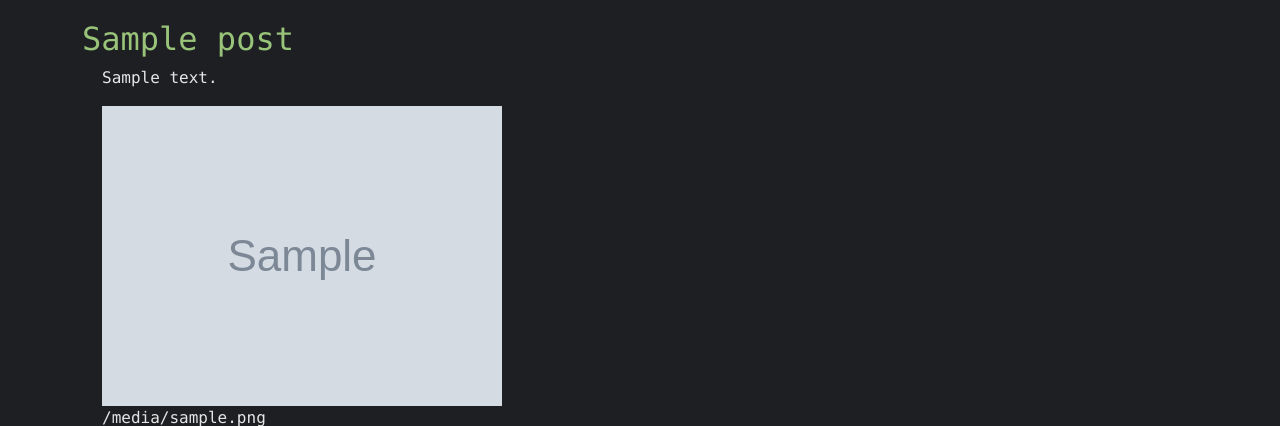
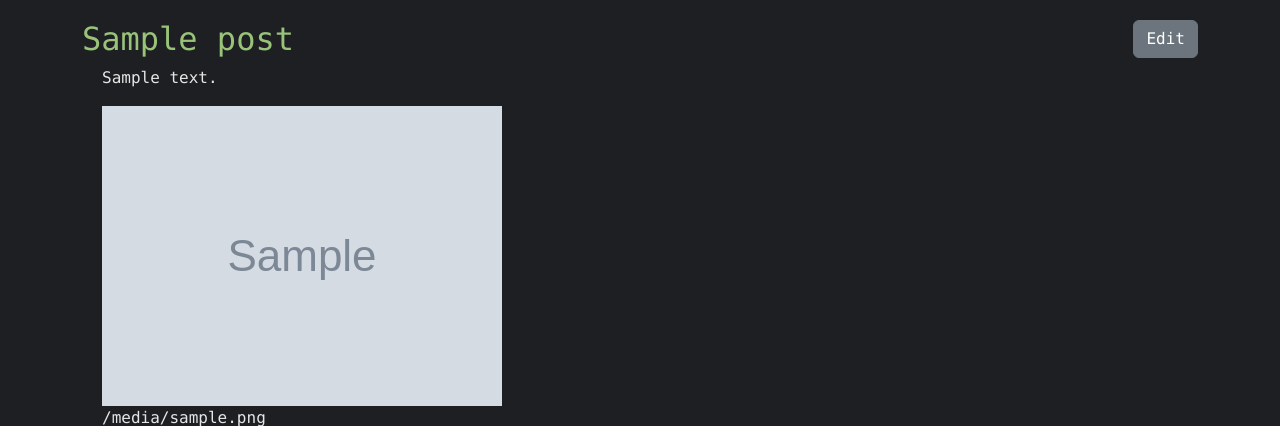
Before and after one commit to eliaseraphim/blog, a Django app: page /post/1 in a window 1280 px wide. Shown: the part 118-544 px from the top of the page. Run offline with Django 4.2, Linux system fonts and the light colour scheme; tables that the repository leaves empty hold one stand-in row (values such as "Sample post"); grey boxes marked "Sample" are stand-in pictures.

Commit message:
Created:     - edit_post.html --> For editing posts. Is functionally the same as new_post.html. May change later.     - post_edit_button.html --> Post with edit button embedded. Updated:     - style.css     - detail.html --> Updated detail.html to included post_edit_button.html     - urls.py --> Updated urls for edit post url.     - views.py --> Updated views edit post view.

```diff
--- a/core/blog/static/blog/css/style.css
+++ b/core/blog/static/blog/css/style.css
@@ -53,6 +53,10 @@ body {
     text-decoration: none;
 }
 
+.post > .actions {
+    float: right;
+}
+
 .post > div {
     padding-left: 20px;
     padding-right: 20px;
@@ -86,7 +90,8 @@ body {
 
 /* new_post.html styling */
 .post-form textarea,
-.post-form input {
+.post-form input#id_title {
+    text-align: left;
     width: 100%;
 }
 
--- a/core/blog/templates/blog/detail.html
+++ b/core/blog/templates/blog/detail.html
@@ -2,7 +2,7 @@
 
 {% block content %}
     {% if post %}
-        {%  include 'blog/post.html' %}
+        {%  include 'blog/post_edit_button.html' %}
     {% else %}
         <p>Something went wrong, post not found...</p>
     {% endif %}
--- /dev/null
+++ b/core/blog/templates/blog/post_edit_button.html
@@ -0,0 +1,20 @@
+{% block content %}
+    <article class="post">
+        <aside class="actions">
+            <a class="btn btn-secondary" href="{% url 'edit_post' pk=post.pk %}">Edit</a>
+        </aside>
+        <h2><a href="{% url 'detail' pk=post.pk %}">{{ post.title }}</a></h2>
+        <div>
+            <p>{{ post.text|linebreaksbr }}</p>
+            {% if post.image %}
+                <img src="{{ post.image.url }}" style="max-height: 500px;">
+                <p class="image-location">{{ post.image.url }}</p>
+            {% endif %}
+            <div class="information">
+                <p>author: {{ post.author }}</p>
+                <time>created: {{ post.date_created }} | published: {{ post.date_published }}</time>
+            </div>
+        </div>
+        <hr>
+    </article>
+{% endblock %}
--- a/core/blog/urls.py
+++ b/core/blog/urls.py
@@ -5,5 +5,6 @@ from . import views
 urlpatterns = [
     path('', views.index, name='index'),
     path('post/<int:pk>', views.detail, name='detail'),
-    path('post/new', views.new_post, name='new_post')
+    path('post/new', views.new_post, name='new_post'),
+    path('post/<int:pk>/edit', views.edit_post, name='edit_post')
 ]
--- a/core/blog/views.py
+++ b/core/blog/views.py
@@ -34,3 +34,21 @@ def new_post(request):
             'form': form
         }
     return render(request, 'blog/new_post.html', context)
+
+
+def edit_post(request, pk):
+    post = get_object_or_404(Post, pk=pk)
+    if request.method == "POST":
+        form = PostForm(request.POST, request.FILES, instance=post)
+        if form.is_valid():
+            post = form.save(commit=False)
+            post.author = request.user
+            post.date_published = timezone.now()
+            post.save()
+            return redirect('detail', pk=post.pk)
+    else:
+        form = PostForm(instance=post)
+        context = {
+            'form': form
+        }
+    return render(request, 'blog/edit_post.html', context)
```
Also changed, not shown: core/blog/templates/blog/edit_post.html (added, +14 -0 lines).
